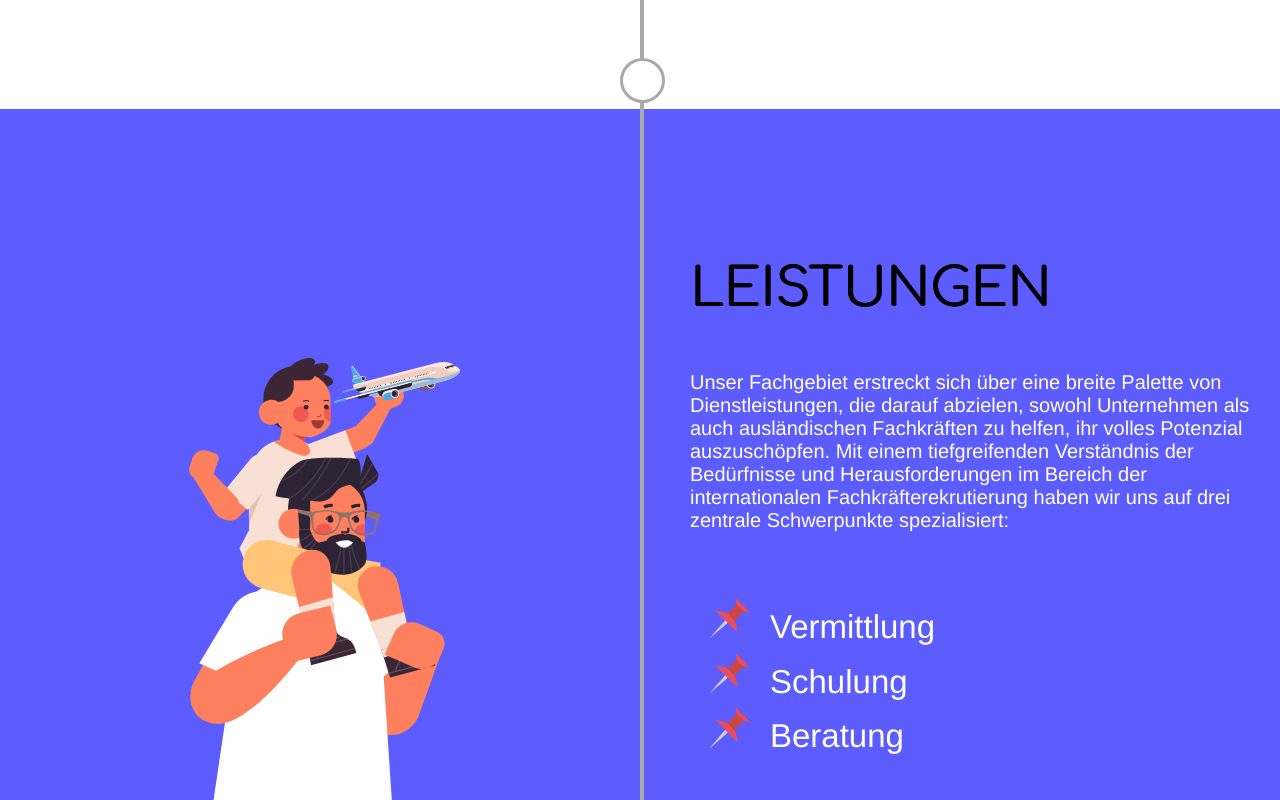
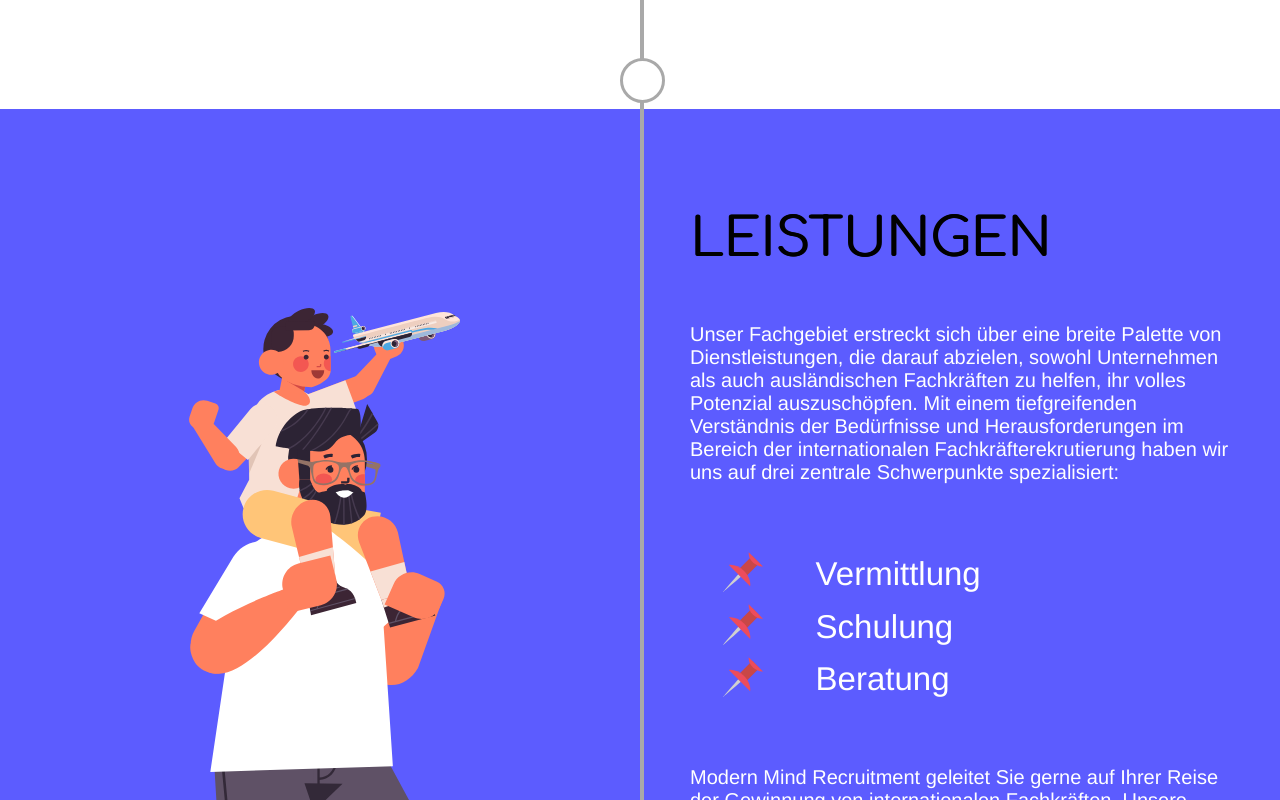
Before and after one commit to tommyb96/modern-mind-recruitment, a React (Create React App) app: page / in a window 1280 px wide. Shown: the part 3528-4328 px from the top of the page. Built offline with nearby package versions, Linux system fonts and the light colour scheme.

Commit message:
add intersection observer

```diff
--- a/src/components/Leistungen/Leistungen.js
+++ b/src/components/Leistungen/Leistungen.js
@@ -10,7 +10,6 @@ export default function Leistungen() {
     setIsVisible((prevState) => {
       if (entry.isIntersecting) {
         if (!prevState[target]) {
-          console.log(`${target} is now visible.`);
         }
         return {
           ...prevState,
@@ -18,7 +17,6 @@ export default function Leistungen() {
         };
       } else {
         if (prevState[target]) {
-          console.log(`${target} is no longer visible.`);
         }
         return {
           ...prevState,
@@ -31,11 +29,6 @@ export default function Leistungen() {
   const sections = [
     {
       id: "circle",
-      ref: useRef(null),
-      isVisible: false,
-    },
-    {
-      id: "heading",
       ref: useRef(null),
       isVisible: false,
     },
@@ -61,6 +54,42 @@ export default function Leistungen() {
     },
     {
       id: "second-text",
+      ref: useRef(null),
+      isVisible: false,
+    },
+    {
+      id: "hidden-first-text",
+      ref: useRef(null),
+      isVisible: false,
+    },
+    {
+      id: "hidden-aufzählung-one",
+      ref: useRef(null),
+      isVisible: false,
+    },
+    {
+      id: "hidden-aufzählung-two",
+      ref: useRef(null),
+      isVisible: false,
+    },
+    {
+      id: "hidden-aufzählung-three",
+      ref: useRef(null),
+      isVisible: false,
+    },
+    {
+      id: "hidden-second-text",
+      ref: useRef(null),
+      isVisible: false,
+    },
+
+    {
+      id: "papa-image",
+      ref: useRef(null),
+      isVisible: false,
+    },
+    {
+      id: "hidden-papa-image",
       ref: useRef(null),
       isVisible: false,
     },
@@ -98,20 +127,21 @@ export default function Leistungen() {
         <FirstTable>
           <tr>
             <th></th>
-            <Heading
+            <Heading colSpan={2}>leistungen</Heading>
+          </tr>
+          <tr>
+            <PapaCell rowSpan="6">
+              <Papa
+                src={papa}
+                alt="dad holding his son"
+                ref={sections[11].ref}
+                isVisible={isVisible[sections[11].id]}
+              />
+            </PapaCell>
+            <FirstText
+              colSpan={2}
               ref={sections[1].ref}
               isVisible={isVisible[sections[1].id]}
-            >
-              leistungen
-            </Heading>
-          </tr>
-          <tr>
-            <th rowSpan="6">
-              <Papa src={papa} alt="dad holding his son" />
-            </th>
-            <FirstText
-              ref={sections[2].ref}
-              isVisible={isVisible[sections[2].id]}
             >
               Unser Fachgebiet erstreckt sich über eine breite Palette von
               Dienstleistungen, die darauf abzielen, sowohl Unternehmen als auch
@@ -123,36 +153,47 @@ export default function Leistungen() {
             </FirstText>
           </tr>
           <tr>
+            <th>
+              {" "}
+              <PinnNadel src={pinnnadel} alt="pinnnadel" />
+            </th>
+            <Aufzählung
+              ref={sections[2].ref}
+              isVisible={isVisible[sections[2].id]}
+            >
+              Vermittlung
+            </Aufzählung>
+          </tr>
+          <tr>
+            {" "}
+            <th>
+              {" "}
+              <PinnNadel src={pinnnadel} alt="pinnnadel" />
+            </th>
             <Aufzählung
               ref={sections[3].ref}
               isVisible={isVisible[sections[3].id]}
             >
-              <PinnNadel src={pinnnadel} alt="pinnnadel" />
-              Vermittlung
+              Schulung
             </Aufzählung>
           </tr>
           <tr>
+            <th>
+              {" "}
+              <PinnNadel src={pinnnadel} alt="pinnnadel" />
+            </th>
             <Aufzählung
               ref={sections[4].ref}
               isVisible={isVisible[sections[4].id]}
             >
-              <PinnNadel src={pinnnadel} alt="pinnnadel" />
-              Schulung
-            </Aufzählung>
-          </tr>
-          <tr>
-            <Aufzählung
-              ref={sections[5].ref}
-              isVisible={isVisible[sections[5].id]}
-            >
-              <PinnNadel src={pinnnadel} alt="pinnnadel" />
               Beratung
             </Aufzählung>
           </tr>
           <tr>
             <SecondText
-              ref={sections[6].ref}
-              isVisible={isVisible[sections[6].id]}
+              colSpan={2}
+              ref={sections[5].ref}
+              isVisible={isVisible[sections[5].id]}
             >
               Modern Mind Recruitment geleitet Sie gerne auf Ihrer Reise der
               Gewinnung von internationalen Fachkräften. Unsere Begeisterung für
@@ -170,7 +211,10 @@ export default function Leistungen() {
             <Heading>leistungen</Heading>
           </tr>
           <tr>
-            <FirstText>
+            <FirstText
+              ref={sections[6].ref}
+              isVisible={isVisible[sections[6].id]}
+            >
               {" "}
               Unser Fachgebiet erstreckt sich über eine breite Palette von
               Dienstleistungen, die darauf abzielen, sowohl Unternehmen als auch
@@ -182,25 +226,37 @@ export default function Leistungen() {
             </FirstText>
           </tr>{" "}
           <tr>
-            <Aufzählung>
+            <Aufzählung
+              ref={sections[7].ref}
+              isVisible={isVisible[sections[7].id]}
+            >
               <PinnNadel src={pinnnadel} alt="pinnnadel" />
               Vermittlung
             </Aufzählung>
           </tr>
           <tr>
-            <Aufzählung>
+            <Aufzählung
+              ref={sections[8].ref}
+              isVisible={isVisible[sections[8].id]}
+            >
               <PinnNadel src={pinnnadel} alt="pinnnadel" />
               Schulung
             </Aufzählung>
           </tr>
           <tr>
-            <Aufzählung>
+            <Aufzählung
+              ref={sections[9].ref}
+              isVisible={isVisible[sections[9].id]}
+            >
               <PinnNadel src={pinnnadel} alt="pinnnadel" />
               Beratung
             </Aufzählung>
           </tr>
           <tr>
-            <SecondText>
+            <SecondText
+              ref={sections[10].ref}
+              isVisible={isVisible[sections[10].id]}
+            >
               Modern Mind Recruitment geleitet Sie gerne auf Ihrer Reise der
               Gewinnung von internationalen Fachkräften. Unsere Begeisterung für
               kulturellen Austausch und die Freude an Herausforderungen
@@ -210,7 +266,12 @@ export default function Leistungen() {
           </tr>
           <tr>
             <th>
-              <Papa src={papa} alt="dad holding his son" />
+              <Papa
+                src={papa}
+                alt="dad holding his son"
+                ref={sections[12].ref}
+                isVisible={isVisible[sections[12].id]}
+              />
             </th>
           </tr>
         </HiddenTable>
@@ -261,8 +322,17 @@ const Circle = styled.div`
   z-index: 200;
 `;
 
+const PapaCell = styled.th`
+  width: 50%;
+`;
+
 const Papa = styled.img`
   width: 280px;
+
+  //animation
+  opacity: ${(props) => (props.isVisible ? 1 : 0)};
+  transform: translateX(${(props) => (props.isVisible ? 0 : "-20px")});
+  transition: opacity 0.5s ease-in-out, transform 0.7s ease-in-out;
 
   @media (max-width: 900px) {
     width: 200px;
@@ -274,7 +344,7 @@ const FirstTable = styled.table`
   border-collapse: collapse;
   width: 1350px;
   margin: auto;
-  margin-top: 150px;
+  margin-top: 100px;
   margin-bottom: -60px;
   font-size: 20px;
   width: 50%;
@@ -292,7 +362,11 @@ const FirstTable = styled.table`
 
 const PinnNadel = styled.img`
   width: 40px;
-  margin-right: 20px;
+  margin-left: 30px;
+
+  @media (max-width: 900px) {
+    margin-right: 10px;
+  }
 `;
 
 const Heading = styled.th`
@@ -322,11 +396,6 @@ const Heading = styled.th`
     padding-left: 30px;
     font-size: 33px;
   }
-
-  //animation
-  opacity: ${(props) => (props.isVisible ? 1 : 0)};
-  transform: translateX(${(props) => (props.isVisible ? 0 : "-20px")});
-  transition: opacity 1s ease-in-out, transform 1s ease-in-out;
 `;
 
 const FirstText = styled.th`
@@ -338,7 +407,64 @@ const FirstText = styled.th`
   opacity: 0.8;
 
   @media (max-width: 1400px) {
+    padding-left: 50px;
+    padding-right: 50px;
+  }
+
+  @media (max-width: 900px) {
+    padding-left: 120px;
+  }
+
+  @media (max-width: 700px) {
+    padding-left: 70px;
+  }
+
+  @media (max-width: 480px) {
+    padding-left: 30px;
     padding-right: 20px;
+    font-size: 18px;
+  }
+
+  //animation
+  opacity: ${(props) => (props.isVisible ? 1 : 0)};
+  transform: translateY(${(props) => (props.isVisible ? 0 : "20px")});
+  transition: opacity 0.5s ease-in-out, transform 0.3s ease-in-out;
+`;
+
+const Aufzählung = styled.th`
+  font-size: 33px;
+  text-align: start;
+  color: white;
+  opacity: 0.8;
+  padding-right: 20px;
+
+  @media (max-width: 900px) {
+    padding-left: 15%;
+    padding-bottom: 15px;
+  }
+
+  @media (max-width: 480px) {
+    padding-left: 5%;
+    font-size: 26px;
+    padding-bottom: 5px;
+  }
+
+  //animation
+  opacity: ${(props) => (props.isVisible ? 1 : 0)};
+  transform: translateX(${(props) => (props.isVisible ? 0 : "20px")});
+  transition: opacity 0.5s ease-in-out, transform 0.4s ease-in-out;
+`;
+
+const SecondText = styled.th`
+  width: 50%;
+  text-align: start;
+  padding-top: 50px;
+  padding-left: 70px;
+  color: white;
+  opacity: 0.8;
+
+  @media (max-width: 1400px) {
+    padding-right: 50px;
     padding-left: 50px;
   }
 
@@ -358,72 +484,8 @@ const FirstText = styled.th`
 
   //animation
   opacity: ${(props) => (props.isVisible ? 1 : 0)};
-  transform: translateX(${(props) => (props.isVisible ? 0 : "-20px")});
-  transition: opacity 1s ease-in-out, transform 1s ease-in-out;
-`;
-
-const Aufzählung = styled.th`
-  font-size: 33px;
-  text-align: start;
-  padding-left: 70px;
-  color: white;
-  opacity: 0.8;
-
-  @media (max-width: 1400px) {
-    padding-right: 20px;
-  }
-
-  @media (max-width: 900px) {
-    padding-left: 120px;
-  }
-
-  @media (max-width: 700px) {
-    padding-left: 70px;
-  }
-
-  @media (max-width: 480px) {
-    padding-left: 30px;
-    padding-right: 20px;
-    font-size: 26px;
-  }
-
-  //animation
-  opacity: ${(props) => (props.isVisible ? 1 : 0)};
-  transform: translateY(${(props) => (props.isVisible ? 0 : "-20px")});
-  transition: opacity 1s ease-in-out, transform 1s ease-in-out;
-`;
-
-const SecondText = styled.th`
-  width: 50%;
-  text-align: start;
-  padding-top: 50px;
-  padding-left: 70px;
-  color: white;
-  opacity: 0.8;
-
-  @media (max-width: 1400px) {
-    padding-right: 20px;
-    padding-left: 50px;
-  }
-
-  @media (max-width: 900px) {
-    padding-left: 120px;
-  }
-
-  @media (max-width: 700px) {
-    padding-left: 70px;
-  }
-
-  @media (max-width: 480px) {
-    padding-left: 30px;
-    padding-right: 20px;
-    font-size: 18px;
-  }
-
-  //animation
-  opacity: ${(props) => (props.isVisible ? 1 : 0)};
-  transform: translateX(${(props) => (props.isVisible ? 0 : "-20px")});
-  transition: opacity 1s ease-in-out, transform 1s ease-in-out;
+  transform: translateY(${(props) => (props.isVisible ? 0 : "20px")});
+  transition: opacity 0.5s ease-in-out, transform 0.3s ease-in-out;
 `;
 
 const SpaceCell = styled.th`
@@ -434,7 +496,7 @@ const HiddenTable = styled.table`
   border-collapse: collapse;
   width: 100%;
   margin: auto;
-  margin-top: 150px;
+  margin-top: 100px;
   margin-bottom: -80px;
 
   @media (min-width: 901px) {
```
Also changed, not shown: src/components/AboutUs/AboutUs.js (+5 -6 lines).
